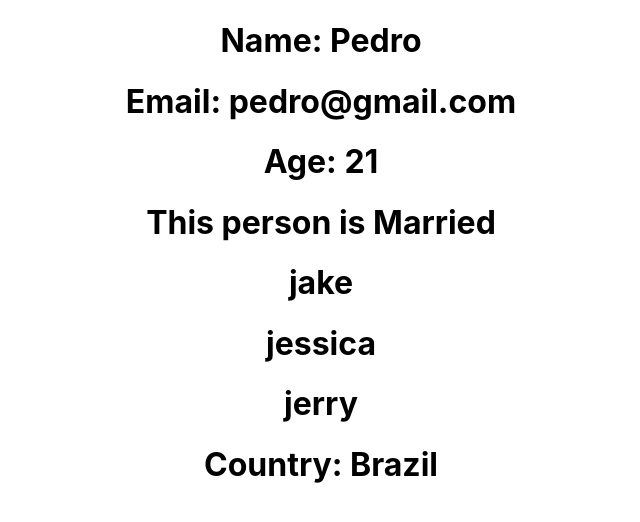
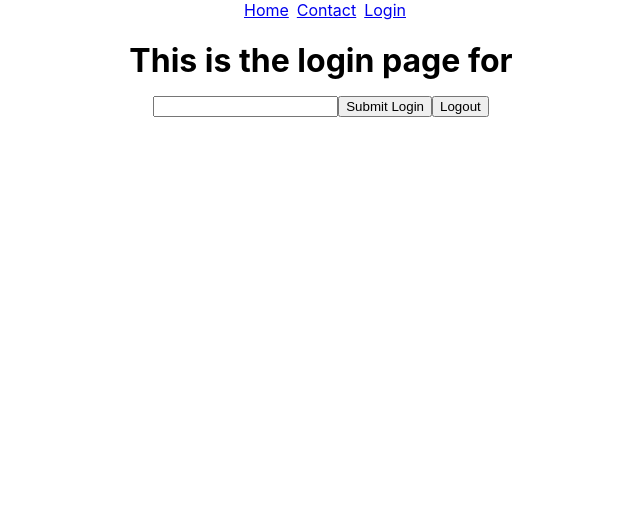
Before and after one commit to MordecaiM24/react-tutorial, a React (Create React App) app: page /login in a window 1280 px wide. Shown: the top 522 px of the page, without its empty margins (319-959 px from the left). Built offline with nearby package versions, Linux system fonts and the light colour scheme.

Commit message:
Learned redux-toolkit with typescript

```diff
--- a/package.json
+++ b/package.json
@@ -3,6 +3,7 @@
   "version": "0.1.0",
   "private": true,
   "dependencies": {
+    "@reduxjs/toolkit": "^1.9.5",
     "@testing-library/jest-dom": "^5.16.5",
     "@testing-library/react": "^13.4.0",
     "@testing-library/user-event": "^13.5.0",
@@ -12,6 +13,8 @@
     "@types/react-dom": "^18.2.4",
     "react": "^18.2.0",
     "react-dom": "^18.2.0",
+    "react-redux": "^8.0.5",
+    "react-router-dom": "^6.11.2",
     "react-scripts": "5.0.1",
     "typescript": "^4.9.5",
     "web-vitals": "^2.1.4"
--- a/src/App.tsx
+++ b/src/App.tsx
@@ -1,17 +1,25 @@
-import './App.css';
-import { Person, Country } from "./components/Person";
+import "./App.css";
+import { BrowserRouter as Router, Routes, Route } from "react-router-dom";
+import { Contact } from "./Pages/Contact";
+import { Home } from "./Pages/Home";
+import { Login } from "./Pages/Login";
+import { Navbar } from "./Pages/Navbar";
+import { Provider } from "react-redux";
+import { store } from "./store";
 
 function App() {
   return (
     <div className="App">
-      <Person
-        name="Pedro"
-        email="pedro@gmail.com"
-        age={21}
-        isMarried={true}
-        friends={["jake","jessica","jerry"]}
-        country={Country.Brazil}
-      />
+      <Provider store={store}>
+        <Router>
+          <Navbar />
+          <Routes>
+            <Route path="/" element={<Home />} />
+            <Route path="/contact" element={<Contact />} />
+            <Route path="/login" element={<Login />} />
+          </Routes>
+        </Router>
+      </Provider>
     </div>
   );
 }
--- /dev/null
+++ b/src/Pages/Contact.tsx
@@ -0,0 +1,3 @@
+export const Contact = () => {
+  return <h1> THIS IS THE CONTACT PAGE</h1>;
+};
--- /dev/null
+++ b/src/Pages/Home.tsx
@@ -0,0 +1,7 @@
+import { useDispatch, useSelector } from "react-redux";
+
+export const Home = () => {
+  const username = useSelector((state: any) => state.user.value.username);
+
+  return <h1> THIS IS THE HOME PAGE FOR {username} </h1>;
+};
--- /dev/null
+++ b/src/Pages/Login.tsx
@@ -0,0 +1,30 @@
+import { useState } from "react";
+import { login, logout } from "../store";
+import { useDispatch, useSelector } from "react-redux";
+
+export const Login = () => {
+  const [newUsername, setNewUsername] = useState<string>("");
+
+  const dispatch = useDispatch();
+
+  const username = useSelector((state: any) => state.user.value.username);
+
+  return (
+    <div>
+      <h1>
+        This is the login page for {username}
+        <div style={{ display: "block" }}>
+          <input
+            onChange={(event: React.ChangeEvent<HTMLInputElement>) => {
+              setNewUsername(event.target.value);
+            }}
+          />
+          <button onClick={() => dispatch(login({ username: newUsername }))}>
+            Submit Login
+          </button>
+          <button onClick={() => dispatch(logout())}>Logout</button>
+        </div>
+      </h1>
+    </div>
+  );
+};
--- /dev/null
+++ b/src/Pages/Navbar.tsx
@@ -0,0 +1,17 @@
+import { BrowserRouter as Router, Routes, Route, Link } from "react-router-dom";
+
+export const Navbar = () => {
+  return (
+    <div>
+      <Link style={{ marginLeft: 8 }} to="/">
+        Home
+      </Link>
+      <Link style={{ marginLeft: 8 }} to="/contact">
+        Contact
+      </Link>
+      <Link style={{ marginLeft: 8 }} to="/login">
+        Login
+      </Link>
+    </div>
+  );
+};
--- a/src/components/Person.tsx
+++ /dev/null
@@ -1,33 +0,0 @@
-interface Props {
-  name: string;
-  email: string;
-  age: number;
-  isMarried: boolean;
-  friends: string[];
-  country: Country;
-}
-
-export enum Country {
-  Brazil = "Brazil",
-  Canada = "Canada",
-  France = "France",
-}
-
-export const Person = (props: Props) => {
-  const exampleFunc = (num1:number, num2:number): number => {
-    return num1+num2;
-  }
-
-  return (
-    <div>
-      <h1>Name: {props.name}</h1>
-      <h1>Email: {props.email}</h1>
-      <h1>Age: {props.age}</h1>
-      <h1>This person {props.isMarried ? "is" : "is not"} Married</h1>
-      {props.friends.map((friend:string) =>
-        <h1>{friend}</h1>
-      )}
-      <h1>Country: {props.country}</h1>
-    </div>
-  )
-}
--- /dev/null
+++ b/src/store.ts
@@ -0,0 +1,32 @@
+import { configureStore, createSlice, PayloadAction } from "@reduxjs/toolkit";
+
+interface UserStateValue {
+  username: string;
+}
+
+interface UserState{
+  value: UserStateValue;
+}
+
+const initialState = {value: {username: ""}} as UserState;
+const userSlice = createSlice({
+  name: "user",
+  initialState: initialState,
+  reducers: {
+    login: (state: UserState, action: PayloadAction<UserStateValue>) => {
+      state.value = action.payload;
+    },
+
+    logout: (state: UserState) => {
+      state.value = initialState.value;
+    }
+  }
+})
+
+export const { login, logout } = userSlice.actions;
+
+export const store = configureStore({
+  reducer: {
+    user: userSlice.reducer
+  }
+});
```
Also changed, not shown: src/App.css (line endings or trailing spaces), 1 other file (tests, documents, lock files or other folders).
